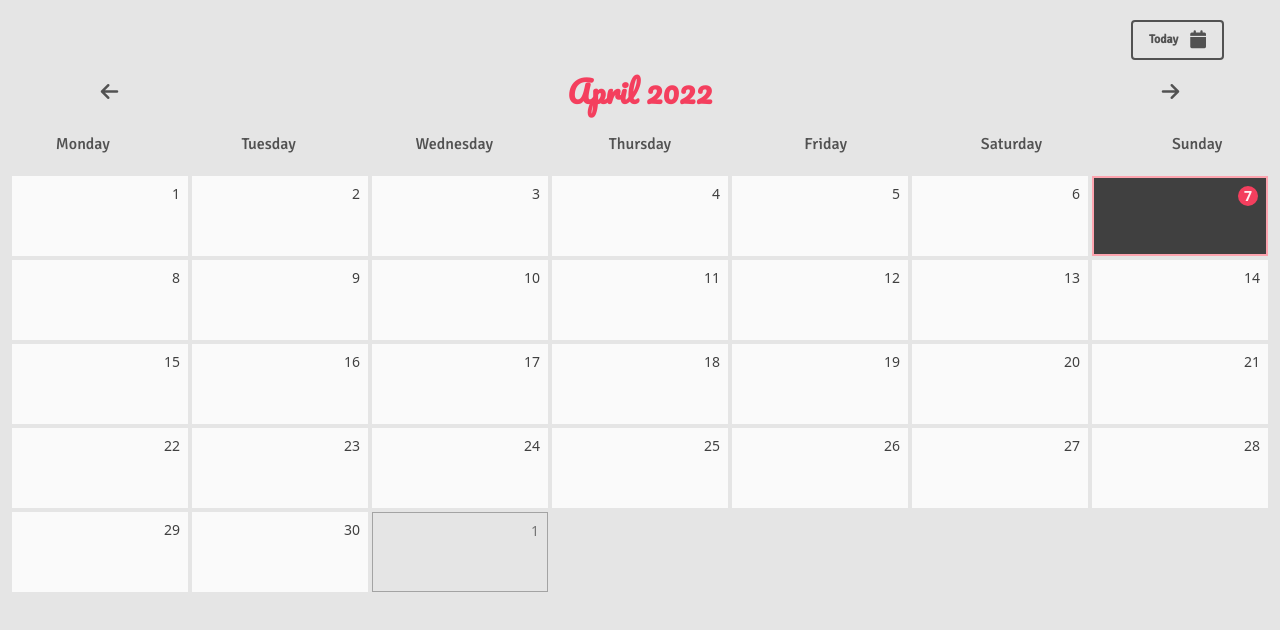
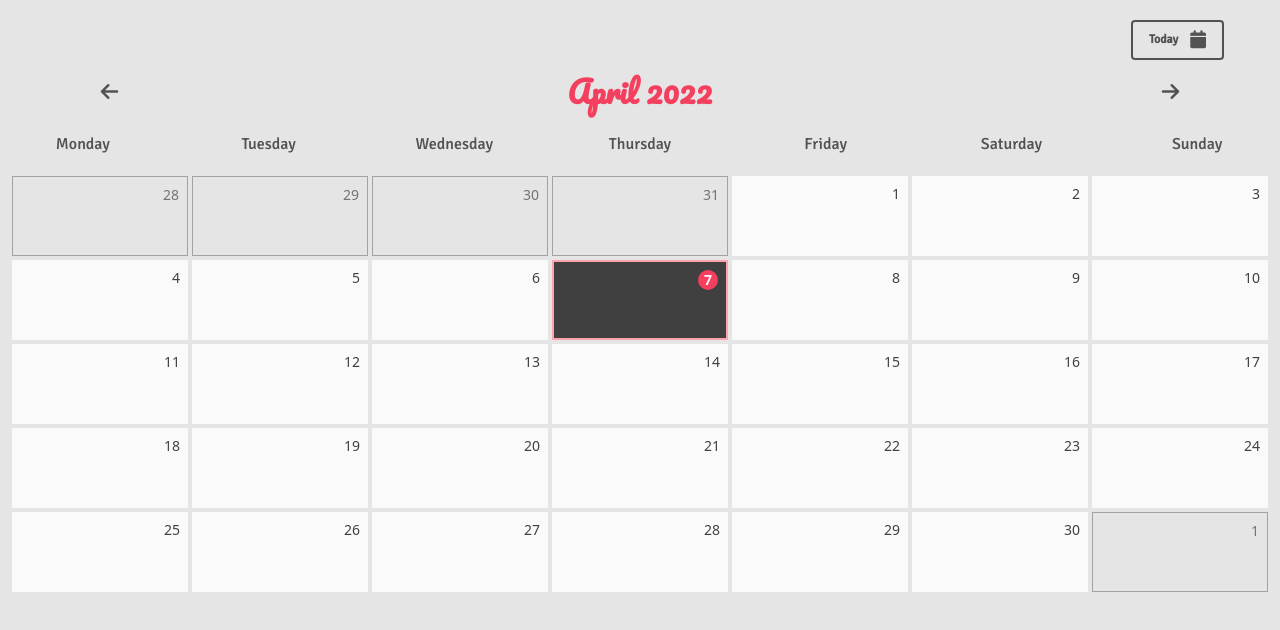
Before and after one commit to javisastre/calendar-vue, a Vue app: page / in a window 1280 px wide. Shown: the top 630 px of the page. Built offline with nearby package versions, Linux system fonts and the light colour scheme.

Commit message:
previous month days implemented

```diff
--- a/src/components/Calendar.vue
+++ b/src/components/Calendar.vue
@@ -30,6 +30,15 @@
       </div>
     </div>
     <main class="grid grid-cols-7 gap-1 border-0 p-3">
+      <div
+        v-for="day in prevMonthDays"
+        :key="day"
+        class="p-2 text-right h-20 flex flex-col items-end bg-neutral-200 border border-neutral-400 text-neutral-500"
+      >
+        <div class="text-center text-sm">
+          {{ day.getDate() }}
+        </div>
+      </div>
       <div
         v-for="day in days"
         :key="day"
@@ -127,6 +136,21 @@ export default {
         .fill(1)
         .map((e, i) => new Date(this.year, this.month, i + 1));
     },
+    prevMonthDays() {
+      const lastDayNum = new Date(this.year, this.month, 0).getDay();
+      const lastDayDate = new Date(this.year, this.month, 0).getDate();
+      const numberOfDays = lastDayNum === 0 ? 7 : lastDayNum;
+      return new Array(numberOfDays)
+        .fill(1)
+        .map(
+          (e, i) =>
+            new Date(
+              this.year,
+              this.month - 1,
+              lastDayDate - numberOfDays + 1 + i
+            )
+        );
+    },
     nextMonthDays() {
       const startDayNum = new Date(this.year, this.month + 1, 1).getDay();
       const numberOfDays = startDayNum === 0 ? 1 : 7 - startDayNum + 1;
```
